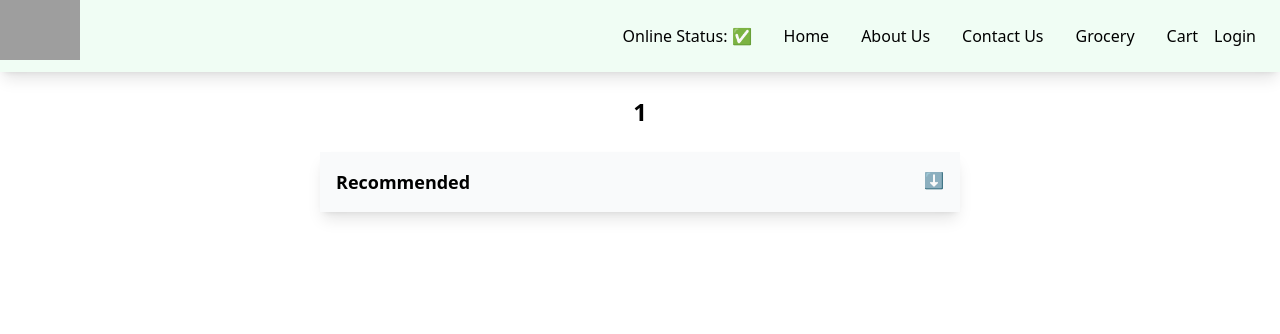
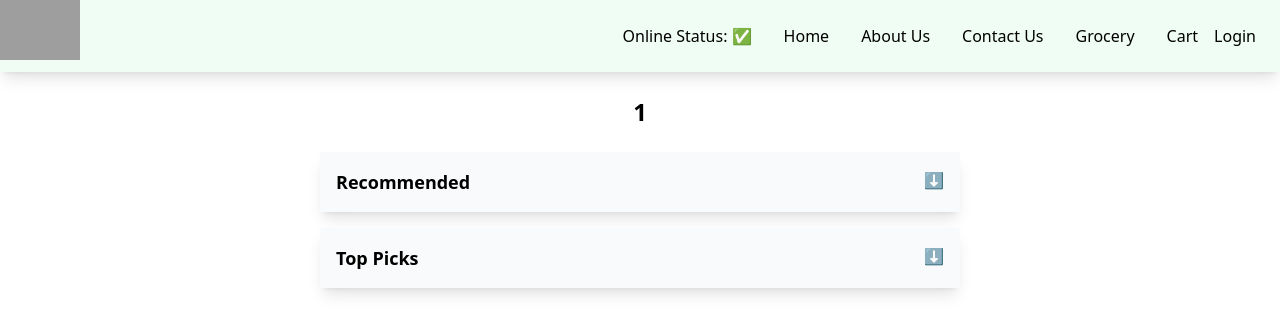
Before and after one commit to Komalagrawal3192/namaste-react, a React (Vite) app: page /restaurants/1 in a window 1280 px wide. Shown: the top 334 px of the page. Built offline with nearby package versions, Linux system fonts and the light colour scheme; grey boxes are pictures that could not be loaded.

Commit message:
accordian func implemented by moving state to the parent

```diff
--- /dev/null
+++ b/src/components/CategorySection.js
@@ -0,0 +1,51 @@
+import { CDN_URL } from "../utilities/constants";
+
+const CategorySection = ({ title, items, isOpen, onToggle }) => {
+  return (
+    <div>
+      {/* Header */}
+      <div className="w-6/12 mx-auto my-4 bg-gray-50 shadow-lg p-4">
+        <div className="flex justify-between cursor-pointer" onClick={onToggle}>
+          <span className="font-bold text-lg">{title}</span>
+          <span>{isOpen ? "⬆" : "⬇"}</span>
+        </div>
+      </div>
+
+      {/* Body */}
+      {isOpen && (
+        <div className="w-6/12 mx-auto my-4">
+          {items.map((item) => (
+            <div
+              key={item.id}
+              className="p-2 m-2 border-gray-200 border-b-2 text-left flex justify-between"
+            >
+              <div className="w-9/12">
+                <div className="py-2">
+                  <span>{item.name}</span>
+                  <span>
+                    {" "}
+                    - ₹{item.price ? item.price / 100 : item.defaultPrice / 100}
+                  </span>
+                </div>
+                <p className="text-xs">{item.description}</p>
+              </div>
+
+              <div className="w-3/12 p-4 relative">
+                <button className="absolute p-1 bg-white text-black shadow-lg">
+                  Add +
+                </button>
+                <img
+                  src={CDN_URL + item.imageId}
+                  className="w-full"
+                  alt={item.name}
+                />
+              </div>
+            </div>
+          ))}
+        </div>
+      )}
+    </div>
+  );
+};
+
+export default CategorySection;
--- a/src/components/RestaurantCategory.js
+++ b/src/components/RestaurantCategory.js
@@ -1,56 +1,26 @@
 import menuData from "../utilities/mockResData";
-import { CDN_URL } from "../utilities/constants";
 import { useState } from "react";
+import CategorySection from "./CategorySection";
 
 const RestaurantCategory = () => {
-  const data = menuData;
-  const [showBody, setShowBody] = useState(false);
-  //console.log(data);
-  const handleClick = () => {
-    // console.log("Clicked");
-    setShowBody((prev) => !prev);
-  };
+  const [openIndex, setOpenIndex] = useState(null);
+
+  const categories = [
+    { title: "Recommended", items: menuData.items },
+    { title: "Top Picks", items: menuData.top_picks },
+  ];
+
   return (
     <div>
-      {/* Header */}
-      <div className="w-6/12 mx-auto my-4 bg-gray-50 shadow-lg p-4">
-        <div
-          className="flex justify-between cursor-pointer"
-          onClick={handleClick}
-        >
-          <span className="font-bold text-lg">Recommended</span>
-          <span>{showBody ? "⬆" : "⬇"}</span>
-        </div>
-      </div>
-      {/* Body */}
-      {showBody && (
-        <div className="w-6/12 mx-auto my-4">
-          {data.map((item) => (
-            <div
-              key={item.id}
-              className="p-2 m-2 border-gray-200 border-b-2 text-left flex justify-between"
-            >
-              <div className="w-9/12">
-                <div className="py-2">
-                  <span>{item.name}</span>
-                  <span>
-                    {" "}
-                    - ₹{item.price ? item.price / 100 : item.defaultPrice / 100}
-                  </span>
-                </div>
-                <p className="text-xs">{item.description}</p>
-              </div>
-
-              <div className="w-3/12 p-4 relative">
-                <button className="absolute p-1 bg-white text-black shadow-lg">
-                  Add +
-                </button>
-                <img src={CDN_URL + item.imageId} className="w-full" />
-              </div>
-            </div>
-          ))}
-        </div>
-      )}
+      {categories.map((category, index) => (
+        <CategorySection
+          key={category.title}
+          title={category.title}
+          items={category.items}
+          isOpen={openIndex === index}
+          onToggle={() => setOpenIndex(openIndex === index ? null : index)}
+        />
+      ))}
     </div>
   );
 };
```
Also changed, not shown: src/utilities/mockResData.js.
